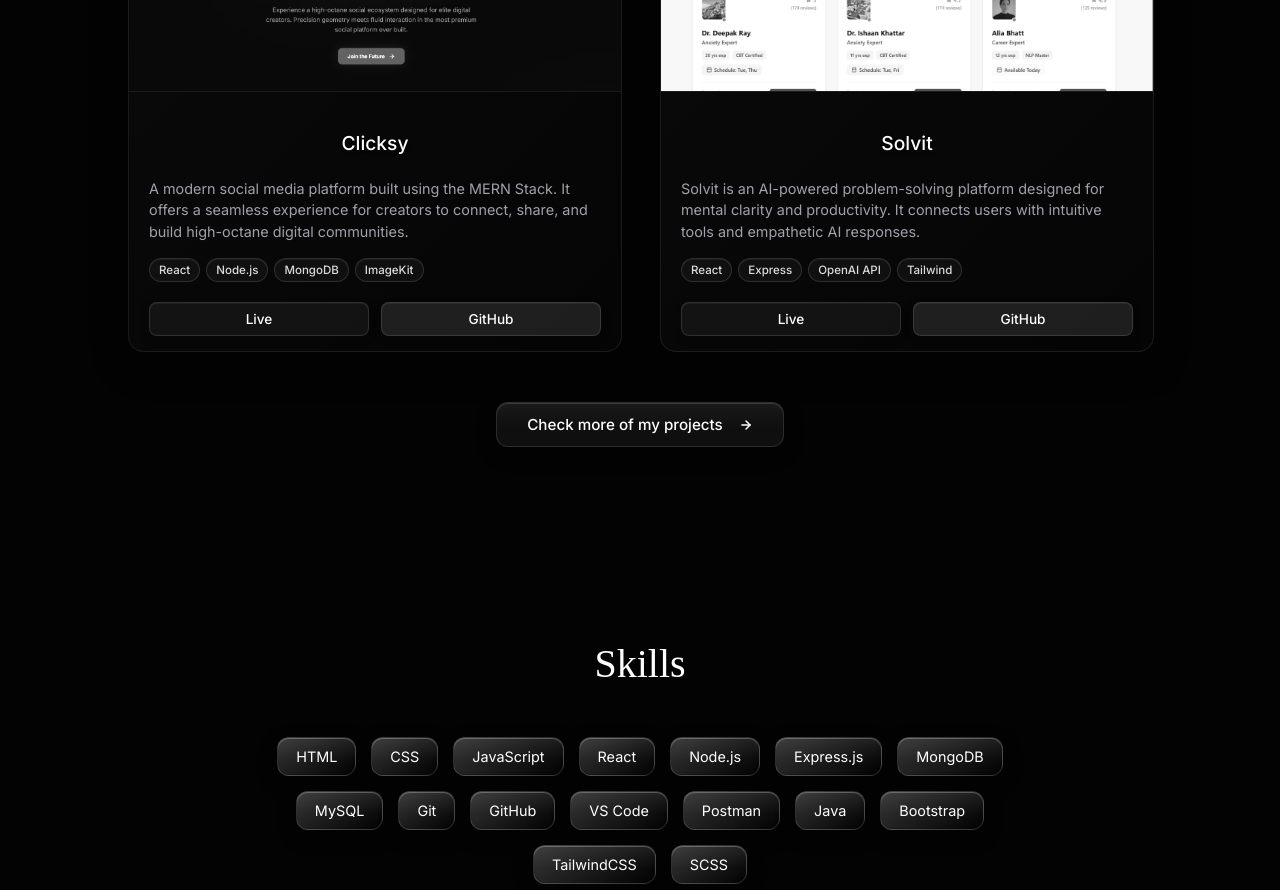
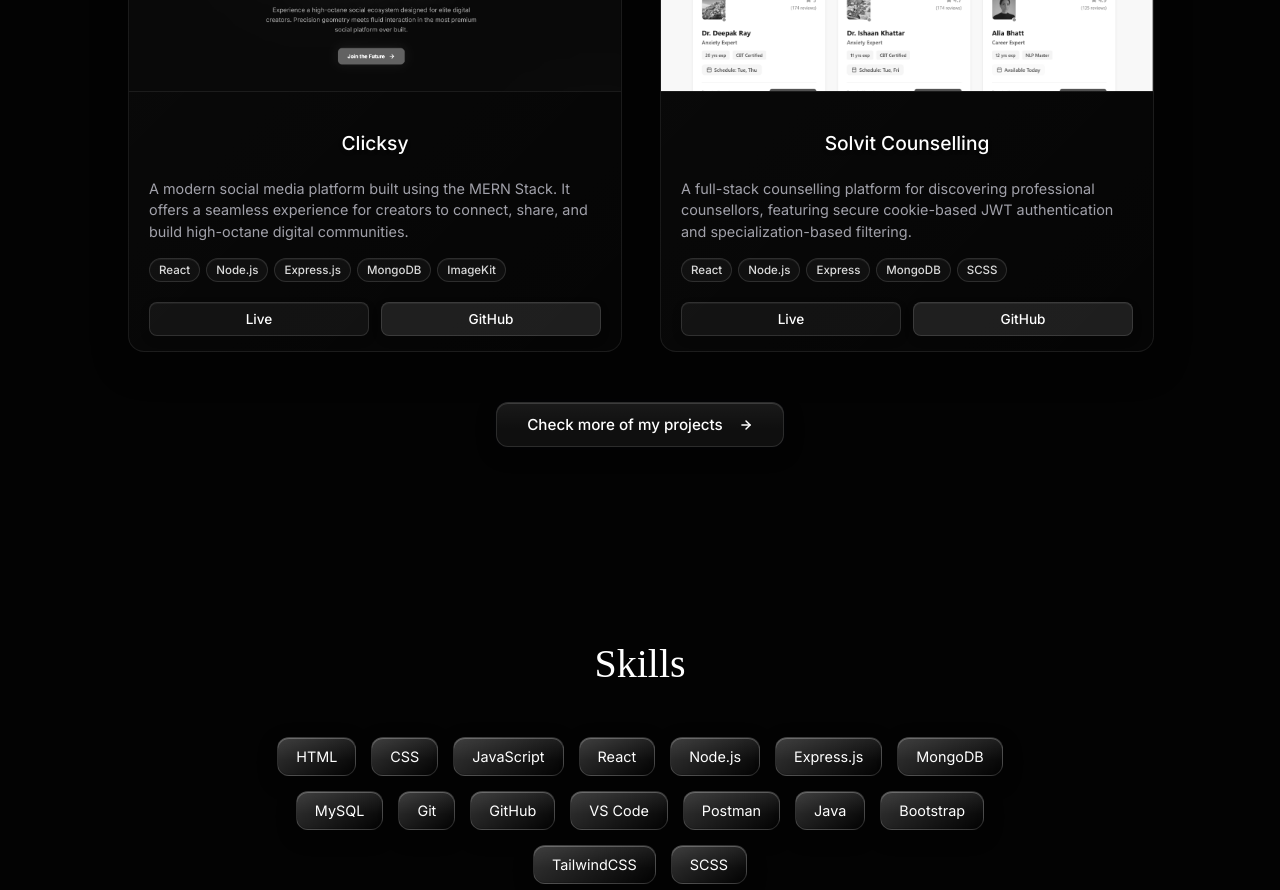
Before and after one commit to dibyo20/Portfolio, a React (Vite) app: page / in a window 1280 px wide. Shown: the part 1660-2550 px from the top of the page. Built offline with nearby package versions, Linux system fonts and the light colour scheme; a web font is replaced by a local one.

Commit message:
feat: create Projects component and dedicated ProjectsPage to showcase portfolio works

```diff
--- a/src/components/Projects/Projects.jsx
+++ b/src/components/Projects/Projects.jsx
@@ -10,15 +10,15 @@ const Projects = () => {
     {
       title: "Clicksy",
       desc: "A modern social media platform built using the MERN Stack. It offers a seamless experience for creators to connect, share, and build high-octane digital communities.",
-      tech: ["React", "Node.js", "MongoDB", "ImageKit"],
+      tech: ["React", "Node.js", "Express.js", "MongoDB", "ImageKit"],
       image: clicksyImg,
       github: "https://github.com/dibyo20/Clicksy.git",
       live: "https://clicksy.dibyo.tech/",
     },
     {
-      title: "Solvit",
-      desc: "Solvit is an AI-powered problem-solving platform designed for mental clarity and productivity. It connects users with intuitive tools and empathetic AI responses.",
-      tech: ["React", "Express", "OpenAI API", "Tailwind"],
+      title: "Solvit Counselling",
+      desc: "A full-stack counselling platform for discovering professional counsellors, featuring secure cookie-based JWT authentication and specialization-based filtering.",
+      tech: ["React", "Node.js", "Express", "MongoDB", "SCSS"],
       image: solvitImg,
       github: "https://github.com/dibyo20/Solvit-Counselling.git",
       live: "https://solvit.dibyo.tech/",
--- a/src/pages/ProjectsPage.jsx
+++ b/src/pages/ProjectsPage.jsx
@@ -16,8 +16,8 @@ const secondaryProjects = [
     desc: "A sleek movie exploration application allowing users to search and discover films. Features advanced filtering options by year and type utilizing live API queries.",
     tech: ["React", "HTML", "CSS", "JS"],
     image: MoviesearchImg,
-    github: "https://github.com/dibyo20/FullStack-in-Dept/tree/main/Project-2",
-    live: "#",
+    github: "https://github.com/dibyo20/CineLens.git",
+    live: "https://cinelens-dibyo.vercel.app/",
   },
   {
     title: "Expense Tracker",
@@ -33,7 +33,7 @@ const secondaryProjects = [
     tech: ["React", "HTML", "CSS", "JS"],
     image: weatherApp,
     github: "https://github.com/dibyo20/weather-app",
-    live: "https://weather-app-topaz-tau-90.vercel.app/",
+    live: "https://weatherapp-dibyo.vercel.app/",
   },
   {
     title: "Card Generator",
@@ -144,10 +144,10 @@ const ProjectsPage = () => {
             <img src={solvitImg} alt="Solvit" />
           </div>
           <div className="major-project-content">
-            <h3 className="major-project-title">Solvit</h3>
-            <span className="major-project-tag">AI-Powered Productivity</span>
+            <h3 className="major-project-title">Solvit Counselling</h3>
+            <span className="major-project-tag">Full Stack Counselling Platform</span>
             <p className="major-project-desc">
-              Solvit is an AI-powered problem-solving platform designed for mental clarity and productivity. It connects users with intuitive tools and empathetic AI responses to navigate complex workflows and personal growth.
+              Solvit Counselling is a full-stack web application designed for discovering professional counsellors, authenticating users, and browsing specialists by their area of expertise. It offers a secure and user-friendly experience for matching with the right support.
             </p>
             <h4 className="major-project-features-title">Key Features</h4>
             <div className="major-project-features">
@@ -156,21 +156,21 @@ const ProjectsPage = () => {
                   <circle cx="12" cy="12" r="10" />
                   <polyline points="8 12 11 15 16 9" />
                 </svg>
-                <span>AI Integration</span>
+                <span>JWT Authentication</span>
               </div>
               <div className="major-project-feature-item">
                 <svg className="feature-icon" width="16" height="16" viewBox="0 0 24 24" fill="none" stroke="currentColor" strokeWidth="2.5" strokeLinecap="round" strokeLinejoin="round">
                   <circle cx="12" cy="12" r="10" />
                   <polyline points="8 12 11 15 16 9" />
                 </svg>
-                <span>Personal Dashboard</span>
+                <span>Counsellor Search & Filtering</span>
               </div>
               <div className="major-project-feature-item">
                 <svg className="feature-icon" width="16" height="16" viewBox="0 0 24 24" fill="none" stroke="currentColor" strokeWidth="2.5" strokeLinecap="round" strokeLinejoin="round">
                   <circle cx="12" cy="12" r="10" />
                   <polyline points="8 12 11 15 16 9" />
                 </svg>
-                <span>Real-time Data</span>
+                <span>Appointment Booking UI</span>
               </div>
               <div className="major-project-feature-item">
                 <svg className="feature-icon" width="16" height="16" viewBox="0 0 24 24" fill="none" stroke="currentColor" strokeWidth="2.5" strokeLinecap="round" strokeLinejoin="round">
```
